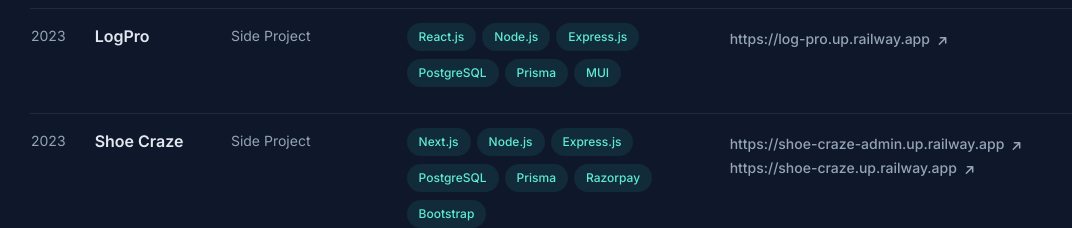
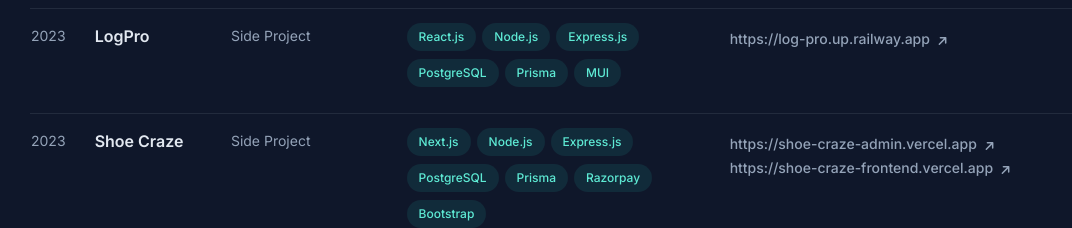
Before and after one commit to AbhishekKolge/portfolio-website, a Next.js app: page /archive in a window 1280 px wide. Shown: the part 900-1128 px from the top of the page, without its empty margins (66-1138 px from the left). Built offline with nearby package versions, Linux system fonts and the light colour scheme.

Commit message:
shoe craze urls updated

```diff
--- a/src/app/archive/data.js
+++ b/src/app/archive/data.js
@@ -77,8 +77,8 @@
       'Bootstrap',
     ],
     links: [
-      'https://shoe-craze-admin.up.railway.app',
-      'https://shoe-craze.up.railway.app',
+      'https://shoe-craze-admin.vercel.app',
+      'https://shoe-craze-frontend.vercel.app',
     ],
   },
   {
```
